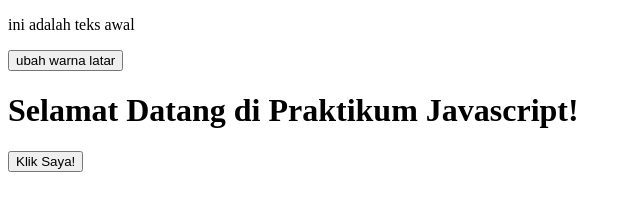
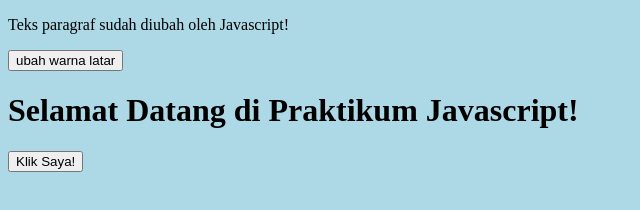
Before and after one commit to alli112/jobsheet-1-java, a plain HTML site: page iindex.html in a window 1280 px wide. Both pictures are taken after a click on the button "ubah warna latar". Shown: the whole page, without its empty margins (0-640 px from the left). Drawn offline with Linux system fonts and the light colour scheme.

Commit message:
index.html

```diff
--- a/iindex.html
+++ b/iindex.html
@@ -6,8 +6,8 @@
  <title>Contoh Javascript Dasar</title>
 </head>
 <body>
- <p id="tekspesan">ini adalah teks awal</p>
- <button id="tombolwarna">ubah warna latar</button>
+ <p id="teksPesan">ini adalah teks awal</p>
+ <button id="tombolWarna">ubah warna latar</button>
  <h1>Selamat Datang di Praktikum Javascript!</h1>
  <button id="tombolSapa">Klik Saya!</button>
  <script>
@@ -19,10 +19,9 @@
  alert('Halo, Selamat Datang di Dunia Javascript!');
 });
  const tombolWarna = document.getElementById('tombolWarna');
-11. tombolWarna.addEventListener('click', function() {
-12. document.body.style.backgroundColor = 'lightblue';
-13. });
-14. Pastikan kode Javascript Anda terlihat seperti ini (gabungkan dengan kode sebelumnya):
+ tombolWarna.addEventListener('click', function() {
+ document.body.style.backgroundColor = 'lightblue';
+ });
 </script>
 </body>
 </html>
```
